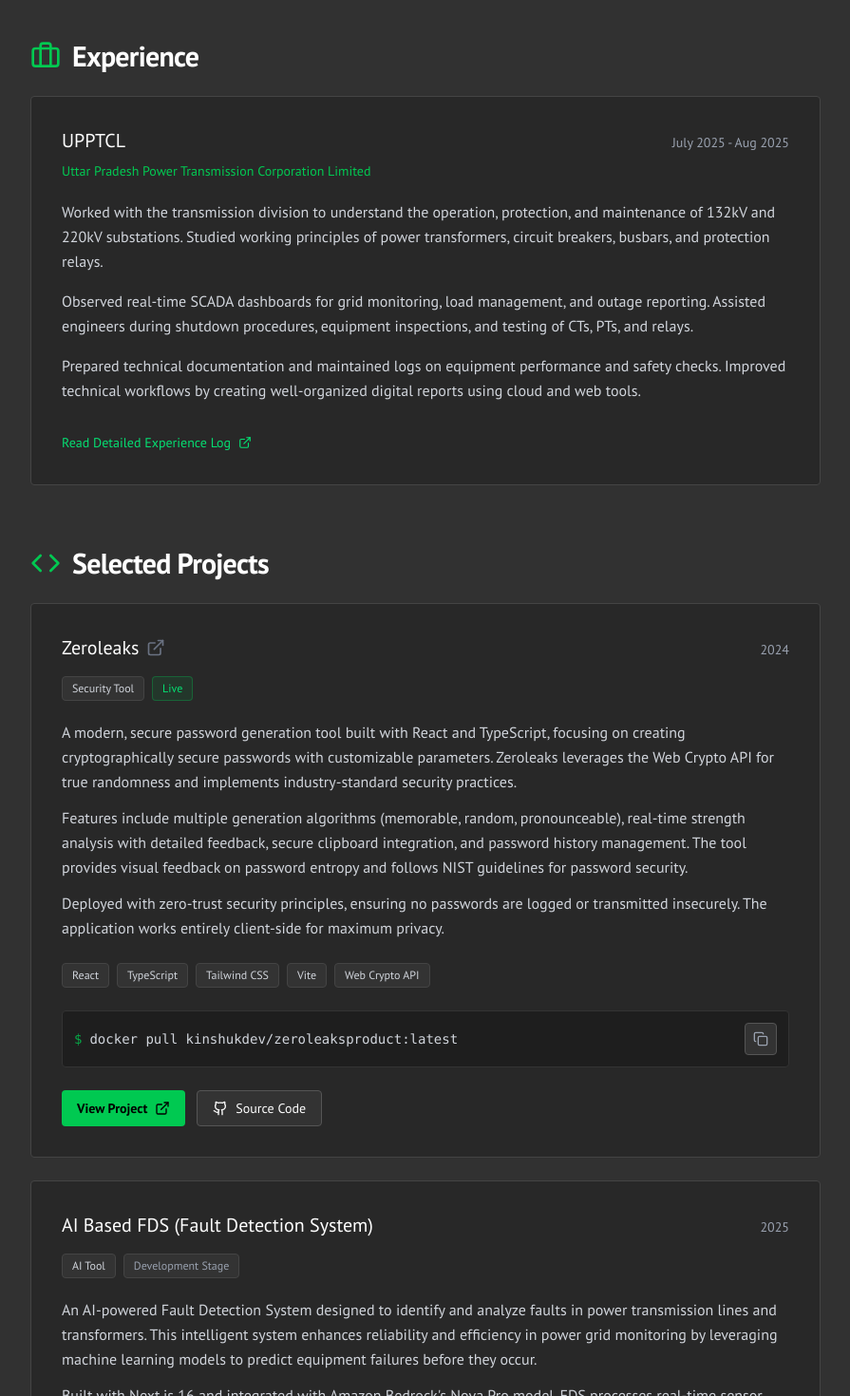
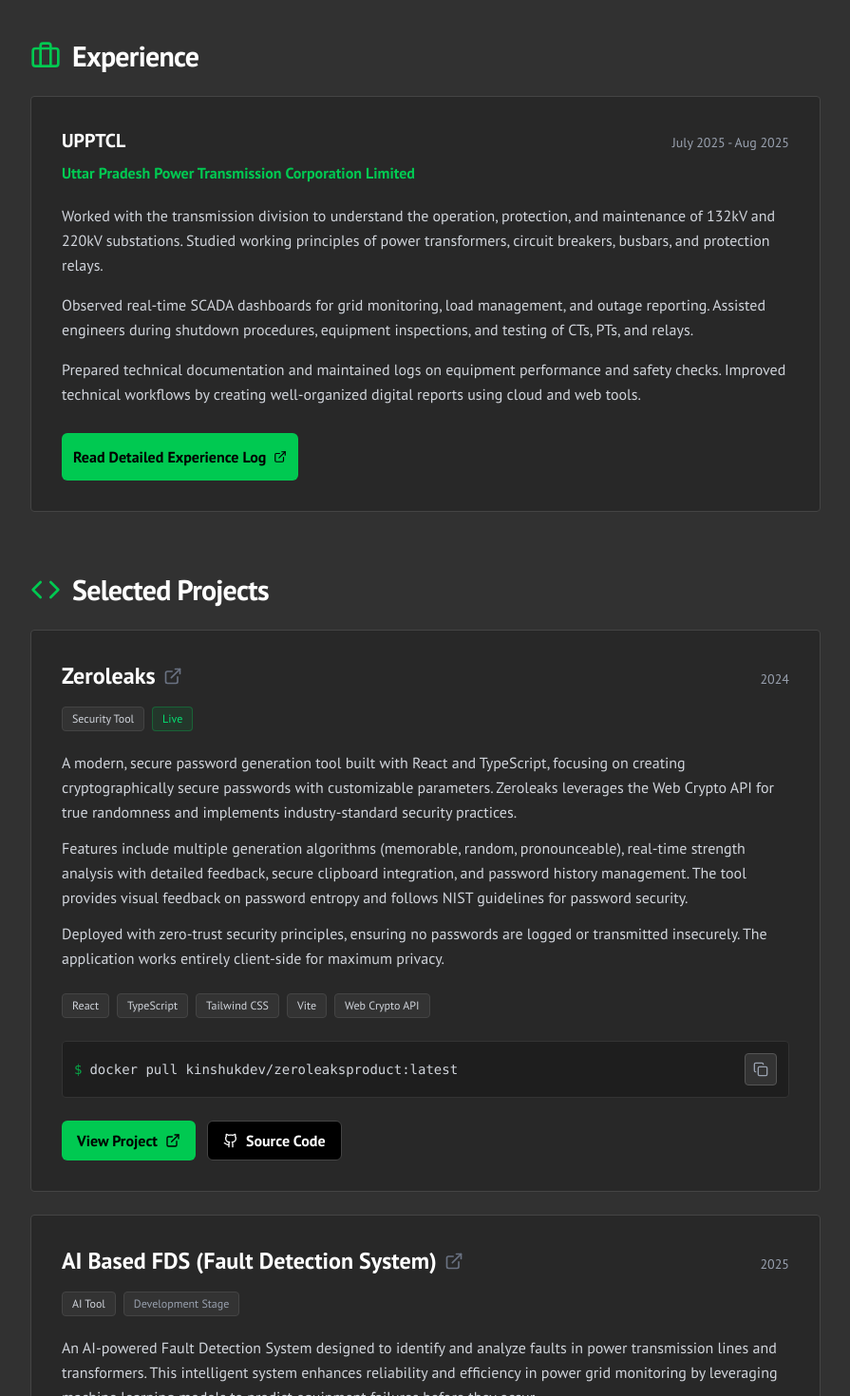
Before and after one commit to kinshukjainn/cloudkinshuk, a Next.js app: page / in a window 1280 px wide. Shown: the part 920-2390 px from the top of the page at 95% size, without its empty margins (192-1087 px from the left). Built offline with nearby package versions, Linux system fonts and the light colour scheme.

Commit message:
ui: enhance header styles and improve layout consistency across pages

```diff
--- a/app/git-track/page.tsx
+++ b/app/git-track/page.tsx
@@ -132,10 +132,10 @@
     <div className="min-h-screen pt-16 md:pt-24 bg-[#313131] text-gray-200 selection:bg-green-500 selection:text-black">
       <div className="max-w-4xl mx-auto px-4 sm:px-6 lg:px-8 pb-16">
         {/* Header Block */}
-        <header className="mb-10 border-b border-[#444] pb-8">
+        <header className="mb-10 pt-10 border-b border-[#444] pb-8">
           <div className="flex flex-col sm:flex-row sm:items-end justify-between gap-6 mb-6">
             <div>
-              <h1 className="text-3xl md:text-4xl font-semibold text-white mb-3 tracking-tight">
+              <h1 className="text-5xl md:text-4xl font-semibold text-white mb-3 tracking-tight">
                 Logs
               </h1>
               <p className="text-lg text-gray-300 font-medium">
@@ -147,7 +147,7 @@
               href={`https://github.com/${GITHUB_CONFIG.username}/${GITHUB_CONFIG.repository}`}
               target="_blank"
               rel="noopener noreferrer"
-              className="inline-flex items-center gap-2 px-4 py-2 bg-[#282828] border border-[#444] hover:border-green-500 text-white text-sm font-medium rounded-sm transition-colors w-fit"
+              className="inline-flex items-center gap-2 px-4 py-2 bg-[#282828] border border-[#444] hover:border-green-500 text-white text-sm font-medium rounded-lg transition-colors w-fit"
             >
               <Github className="w-4 h-4" />
               View on GitHub
@@ -156,17 +156,17 @@
           </div>
 
           {/* Config Data List */}
-          <dl className="grid grid-cols-1 sm:grid-cols-3 gap-4 p-4 bg-[#282828] border border-[#444] rounded-sm text-sm">
+          <dl className="grid grid-cols-1 sm:grid-cols-3 gap-4 p-4  text-sm">
             <div className="flex flex-col gap-1">
-              <dt className="text-gray-500 font-mono flex items-center gap-1.5">
-                <User className="w-3.5 h-3.5" /> Repository tracked :
+              <dt className="text-white font-mono flex items-center font-bold  gap-1.5">
+                <User className="w-3.5 h-3.5" /> Repository tracked
               </dt>
-              <dd className="text-gray-200 font-mono">
+              <dd className="text-green-400 font-mono">
                 {GITHUB_CONFIG.username}/{GITHUB_CONFIG.repository}
               </dd>
             </div>
             <div className="flex flex-col gap-1">
-              <dt className="text-gray-500 font-mono flex items-center gap-1.5">
+              <dt className="text-white font-bold font-mono flex items-center gap-1.5">
                 <GitBranch className="w-3.5 h-3.5" /> Branch
               </dt>
               <dd className="text-green-400 font-mono">
@@ -179,7 +179,7 @@
                 <button
                   onClick={fetchCommits}
                   disabled={loading}
-                  className="inline-flex items-center gap-2 text-gray-400 hover:text-green-400 transition-colors disabled:opacity-50"
+                  className="inline-flex items-center gap-2 text-black font-semibold  bg-green-500 p-1 rounded-md cursor-pointer transition-colors disabled:opacity-50"
                 >
                   <RefreshCw
                     className={`w-4 h-4 ${loading ? "animate-spin" : ""}`}
@@ -220,7 +220,7 @@
             </div>
           ) : (
             // Commit Timeline
-            <div className="relative border-l-2 border-[#444] ml-3 sm:ml-4 space-y-10 py-4">
+            <div className="relative border-l-2 border-green-500 ml-3 sm:ml-4 space-y-10 py-4">
               {commits.map((commit) => {
                 const title = getCommitTitle(commit.commit.message);
                 const body = getCommitBody(commit.commit.message);
@@ -229,7 +229,7 @@
                 return (
                   <div key={commit.sha} className="relative pl-6 sm:pl-8 group">
                     {/* Timeline Dot */}
-                    <div className="absolute w-3 h-3 bg-[#313131] border-2 border-[#555] group-hover:border-green-500 rounded-full -left-[7px] top-1.5 transition-colors" />
+                    <div className="absolute w-3 h-3 bg-green-500 border-2 border-black group-hover:border-green-500 rounded-full -left-[7px] top-1.5 transition-colors" />
 
                     <div className="flex flex-col sm:flex-row sm:items-start justify-between gap-4 mb-2">
                       <div className="flex-1 min-w-0">
--- a/app/page.tsx
+++ b/app/page.tsx
@@ -79,6 +79,16 @@
       progress: "Re-Attempting",
       description:
         "Comprehensive certification covering AWS top 40 best core services of aws",
+      skills: ["Cloud Computing", "AWS Services", "Security", "Pricing Models"],
+    },
+    {
+      title: "AWS Developer Cloud Associate - DVA-02",
+      organization: "AWS",
+      status: "Preparing",
+      year: "2025",
+      progress: "First Attempt",
+      description:
+        "Certification focused on AWS development and deployment best practices, covering core AWS services, security, and application development concepts",
       skills: ["Cloud Computing", "AWS Services", "Security", "Pricing Models"],
     },
     {
@@ -178,7 +188,7 @@
         "AWS Route 53",
       ],
       links: {
-        live: null,
+        live: "https://fdsai.vercel.app",
         repo: "https://github.com/kinshukjainn/fds-project",
       },
       dockerCommand: "Image is not available",
@@ -283,7 +293,7 @@
             Check out my projects on{" "}
             <a
               href="https://github.com/kinshukjainn"
-              className="text-green-400 hover:text-green-300 underline underline-offset-4 decoration-green-500/30 hover:decoration-green-400 transition-all font-medium"
+              className="text-green-400 hover:text-green-300 hover:font-bold  underline underline-offset-4 decoration-green-500/30 hover:decoration-green-400 transition-all font-medium"
             >
               GitHub
             </a>
@@ -387,12 +397,12 @@
           <SectionHeader title="Experience" icon={Briefcase} />
           <div className="bg-[#282828] border border-[#444] rounded-sm p-6 sm:p-8">
             <div className="flex flex-col sm:flex-row sm:items-baseline sm:justify-between mb-2 gap-2">
-              <h3 className="text-xl font-medium text-white">UPPTCL</h3>
+              <h3 className="text-xl font-bold text-white">UPPTCL</h3>
               <span className="text-gray-400 text-sm">
                 July 2025 - Aug 2025
               </span>
             </div>
-            <p className="text-green-500 text-sm font-medium mb-5">
+            <p className="text-green-500 text-md font-semibold mb-5">
               Uttar Pradesh Power Transmission Corporation Limited
             </p>
             <div className="text-gray-300 text-sm sm:text-base leading-relaxed space-y-4">
@@ -417,7 +427,7 @@
               <div className="pt-3">
                 <a
                   href="/home-blog/blogE"
-                  className="inline-flex items-center gap-2 text-green-400 hover:text-green-300 font-medium transition-colors text-sm"
+                  className="inline-flex items-center gap-2 rounded-md text-black bg-green-500 p-3 font-semibold transition-colors text-md"
                 >
                   Read Detailed Experience Log{" "}
                   <ExternalLink className="w-3.5 h-3.5" />
@@ -437,7 +447,7 @@
                 className="bg-[#282828] border border-[#444] hover:border-green-500/50 rounded-sm p-6 sm:p-8 transition-colors"
               >
                 <div className="flex flex-col sm:flex-row sm:items-baseline sm:justify-between mb-4 gap-2">
-                  <h3 className="text-xl font-medium text-white flex items-center gap-2">
+                  <h3 className="text-2xl font-bold text-white flex items-center gap-2">
                     {project.title}
                     {project.links.live && (
                       <a
@@ -505,7 +515,7 @@
                       href={project.links.live}
                       target="_blank"
                       rel="noopener noreferrer"
-                      className="inline-flex items-center gap-2 px-4 py-2 bg-green-500 hover:bg-green-400 text-black text-sm font-semibold rounded-sm transition-colors"
+                      className="inline-flex items-center gap-2 px-4 py-2 bg-green-500 hover:bg-green-400 text-black text-md font-semibold rounded-md transition-colors"
                     >
                       View Project <ExternalLink className="w-4 h-4" />
                     </a>
@@ -515,7 +525,7 @@
                       href={project.links.repo}
                       target="_blank"
                       rel="noopener noreferrer"
-                      className="inline-flex items-center gap-2 px-4 py-2 bg-[#333] hover:bg-[#444] border border-[#555] text-white text-sm font-medium rounded-sm transition-colors"
+                      className="inline-flex items-center gap-2 px-4 py-2 bg-black  border border-[#444444] text-white text-md font-semibold rounded-md transition-colors"
                     >
                       <Github className="w-4 h-4" /> Source Code
                     </a>
@@ -535,7 +545,7 @@
                 key={category}
                 className="bg-[#282828] border border-[#444] rounded-sm p-5 sm:p-6"
               >
-                <h3 className="text-lg font-medium text-white mb-4">
+                <h3 className="text-lg font-semibold text-white mb-4">
                   {category}
                 </h3>
                 <div className="flex flex-wrap gap-2">
--- a/app/seo-insights/page.tsx
+++ b/app/seo-insights/page.tsx
@@ -200,14 +200,14 @@
 
   return (
     <div className="min-h-screen pt-16 md:pt-24 bg-[#313131] text-gray-200  selection:bg-green-500 selection:text-black">
-      <div className="max-w-4xl mx-auto px-4 sm:px-6 lg:px-8 pb-16">
+      <div className="max-w-4xl pt-10 mx-auto px-4 sm:px-6 lg:px-8 pb-16">
         {/* Header Block */}
         <header className="mb-10 border-b border-[#444] pb-6 flex flex-col md:flex-row md:items-end justify-between gap-6">
           <div>
-            <h1 className="text-3xl md:text-4xl font-semibold text-white mb-2 tracking-tight">
+            <h1 className="text-5xl md:text-5xl font-semibold text-white mb-2 tracking-tight">
               Lighthouse Intelligence
             </h1>
-            <div className="text-sm font-mono text-gray-400">
+            <div className="text-sm font-mono text-gray-100">
               Captured: {AUDIT_DATA.meta.capturedAt} | v
               {AUDIT_DATA.meta.lighthouseVersion}
             </div>
@@ -215,10 +215,10 @@
 
           <div className="flex items-center gap-3">
             {/* Device Toggle */}
-            <div className="flex bg-[#282828] border border-[#444] rounded-sm p-1">
+            <div className="flex bg-[#282828] border border-[#444] rounded-md p-1">
               <button
                 onClick={() => setDevice("mobile")}
-                className={`flex items-center gap-2 px-3 py-1.5 text-sm font-medium rounded-sm transition-colors ${
+                className={`flex items-center gap-2 px-3 py-1.5 text-sm cursor-pointer font-medium rounded-md transition-colors ${
                   device === "mobile"
                     ? "bg-[#3f3f3f] text-white shadow-sm"
                     : "text-gray-400 hover:text-gray-200"
@@ -228,7 +228,7 @@
               </button>
               <button
                 onClick={() => setDevice("desktop")}
-                className={`flex items-center gap-2 px-3 py-1.5 text-sm font-medium rounded-sm transition-colors ${
+                className={`flex items-center gap-2 px-3 py-1.5  text-sm cursor-pointer font-medium rounded-md transition-colors ${
                   device === "desktop"
                     ? "bg-[#3f3f3f] text-white shadow-sm"
                     : "text-gray-400 hover:text-gray-200"
@@ -241,7 +241,7 @@
             {/* Export Button */}
             <button
               onClick={handleExport}
-              className="flex items-center gap-2 px-4 py-2 bg-green-500 hover:bg-green-400 text-black text-sm font-semibold rounded-sm transition-colors"
+              className="flex items-center gap-2 px-4 py-2 bg-green-500 cursor-pointer hover:bg-green-400 text-black text-sm font-semibold rounded-md transition-colors"
             >
               <Download className="w-4 h-4" /> Export
             </button>
--- a/app/updates/page.tsx
+++ b/app/updates/page.tsx
@@ -86,19 +86,19 @@
 
 export default function CurrentWorkings() {
   return (
-    <div className="min-h-screen pt-16 md:pt-24 bg-[#313131] text-gray-200 font-sans selection:bg-green-500 selection:text-black">
-      <div className="max-w-4xl mx-auto px-4 sm:px-6 lg:px-8 pb-16">
+    <div className="min-h-screen pt-16 md:pt-24 bg-[#313131] text-gray-200  selection:bg-green-500 selection:text-black">
+      <div className="max-w-4xl pt-10 mx-auto px-4 sm:px-6 lg:px-8 pb-16">
         {/* Header Block */}
         <header className="mb-12 border-b border-[#444] pb-8">
-          <h1 className="text-3xl md:text-5xl font-semibold text-white mb-3 tracking-tight">
+          <h1 className="text-5xl md:text-6xl font-bold text-white mb-3 tracking-tight">
             Current Workings
           </h1>
           <p className="text-lg text-gray-300 font-medium mb-6">
             My focus and progress in real-time
           </p>
-          <div className="text-sm font-mono text-gray-400 bg-[#282828] border border-[#444] inline-block px-3 py-1.5 rounded-sm">
+          <div className="text-sm font-mono text-gray-100 inline-block px-3 py-1.5 rounded-sm">
             Last updated:{" "}
-            <span className="text-green-400">{NOW_CONFIG.lastUpdated}</span> |
+            <span className="text-green-300">{NOW_CONFIG.lastUpdated}</span> |
             Cycle: Every 2 months
           </div>
 
```
